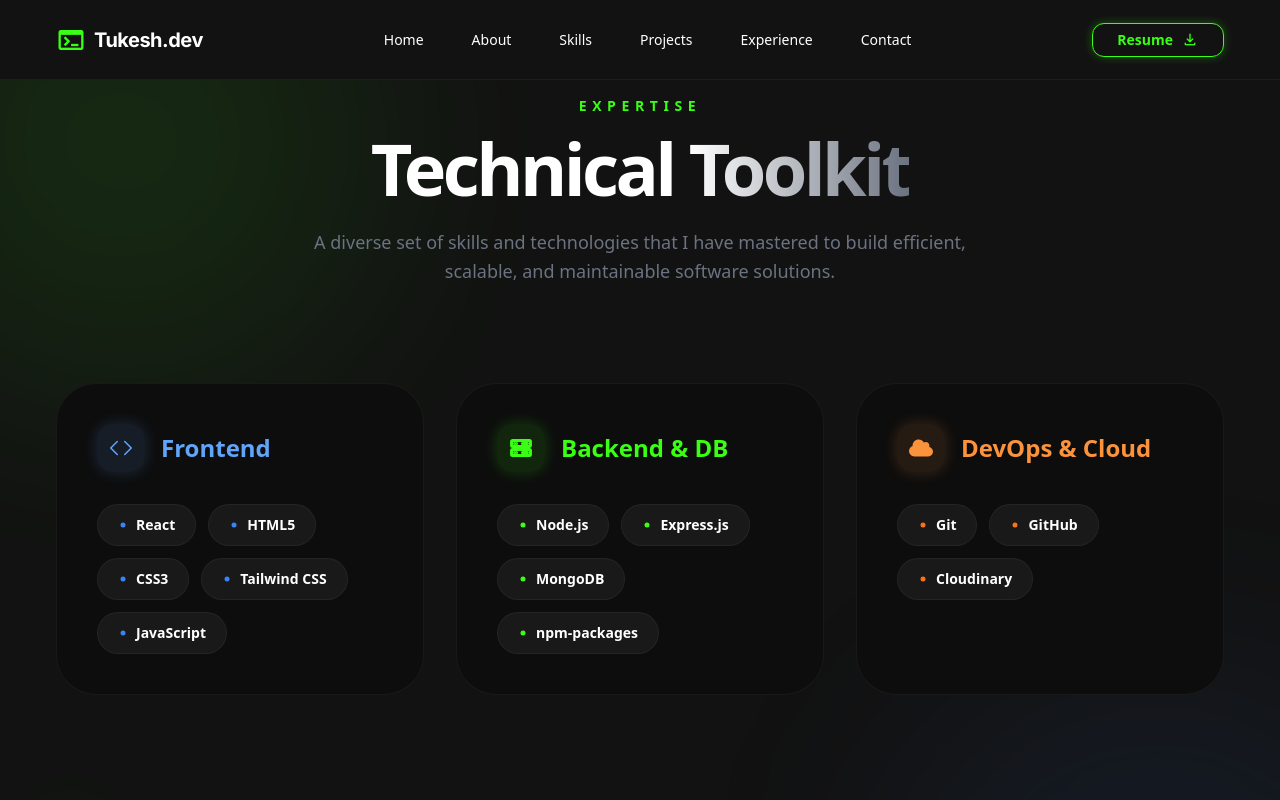
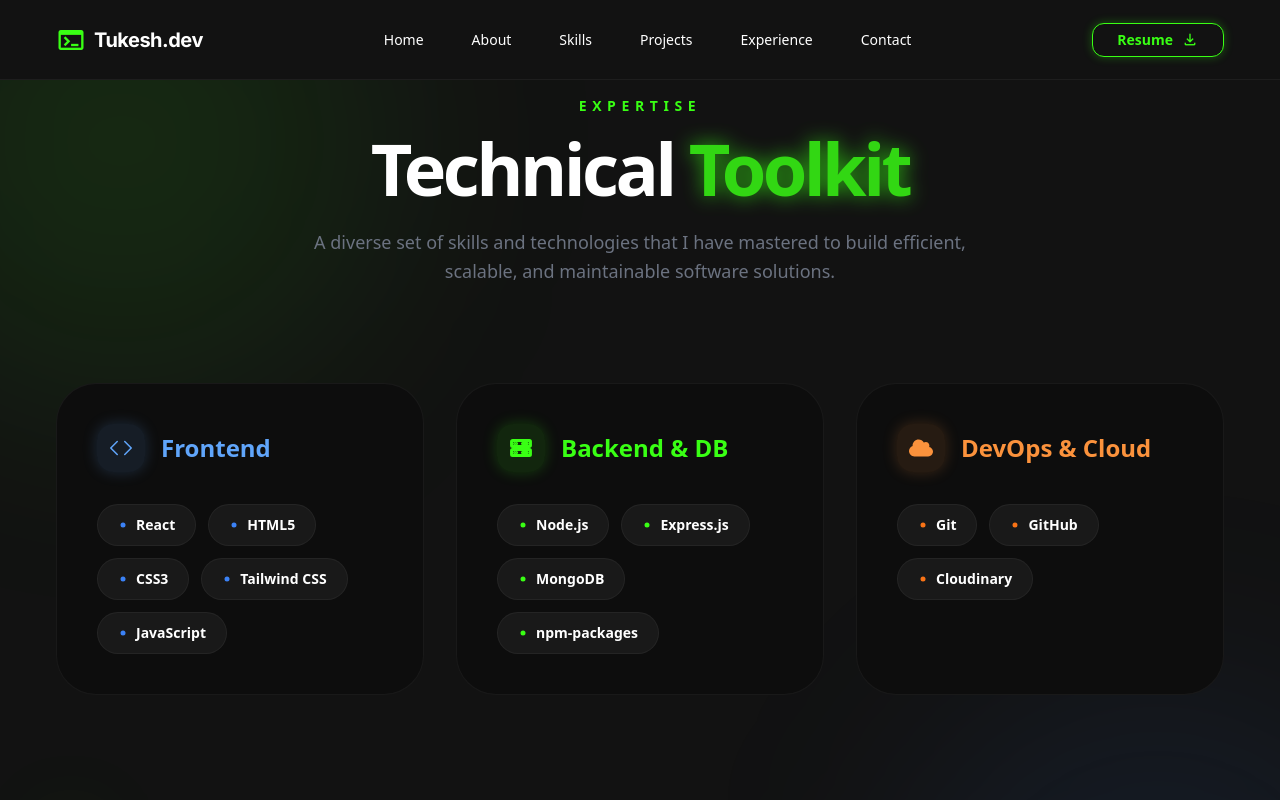
Before and after one commit to KhamankarTukesh/MyPortfolio, a React (Vite) app in the folder frontend/: page /skills in a window 1280 px wide. Shown: the top 800 px of the page. Built offline with nearby package versions, Linux system fonts and the light colour scheme.

Commit message:
Add neon glow

```diff
--- a/frontend/src/components/Navbar.jsx
+++ b/frontend/src/components/Navbar.jsx
@@ -31,7 +31,7 @@ function Navbar() {
           <div className='flex items-center gap-2 sm:gap-4'>
             {/* Resume Link - Styled as a Button */}
             <a
-              href="/resume.pdf"
+              href="/certs/resume.pdf"
               download="Tukesh_Khamankar_Resume.pdf"
               className="py-1.5 px-4 sm:px-6 font-bold rounded-xl border border-primary text-primary bg-background-dark shadow-[0_0_10px_rgba(57,255,20,0.3)] hover:shadow-[0_0_50px_rgba(57,255,20,0.6)] transition-all duration-300 flex items-center hover:scale-[1.05] text-xs sm:text-sm no-underline cursor-pointer"
             >
--- a/frontend/src/pages/Skills.jsx
+++ b/frontend/src/pages/Skills.jsx
@@ -17,7 +17,8 @@ function Skills() {
         <div className="text-center mb-24">
           <h2 className="text-primary uppercase tracking-[0.4em] text-sm font-black mb-4">Expertise</h2>
           <h1 className="text-6xl md:text-7xl font-black mb-6 tracking-tighter">
-            Technical <span className="text-transparent bg-clip-text bg-gradient-to-r from-white to-gray-500">Toolkit</span>
+            Technical <span className="inline-block drop-shadow-[0_0_10px_rgba(57,255,20,0.8)]  animate-pulse scale-100 hover:scale-110 transition-transform duration-700 text-primary">
+              Toolkit</span>
           </h1>
           <p className="text-gray-500 text-lg max-w-2xl mx-auto leading-relaxed">
             A diverse set of skills and technologies that I have mastered to build efficient, scalable, and maintainable software solutions.
```
Also changed, not shown: 1 other file (tests, documents, lock files or other folders).
